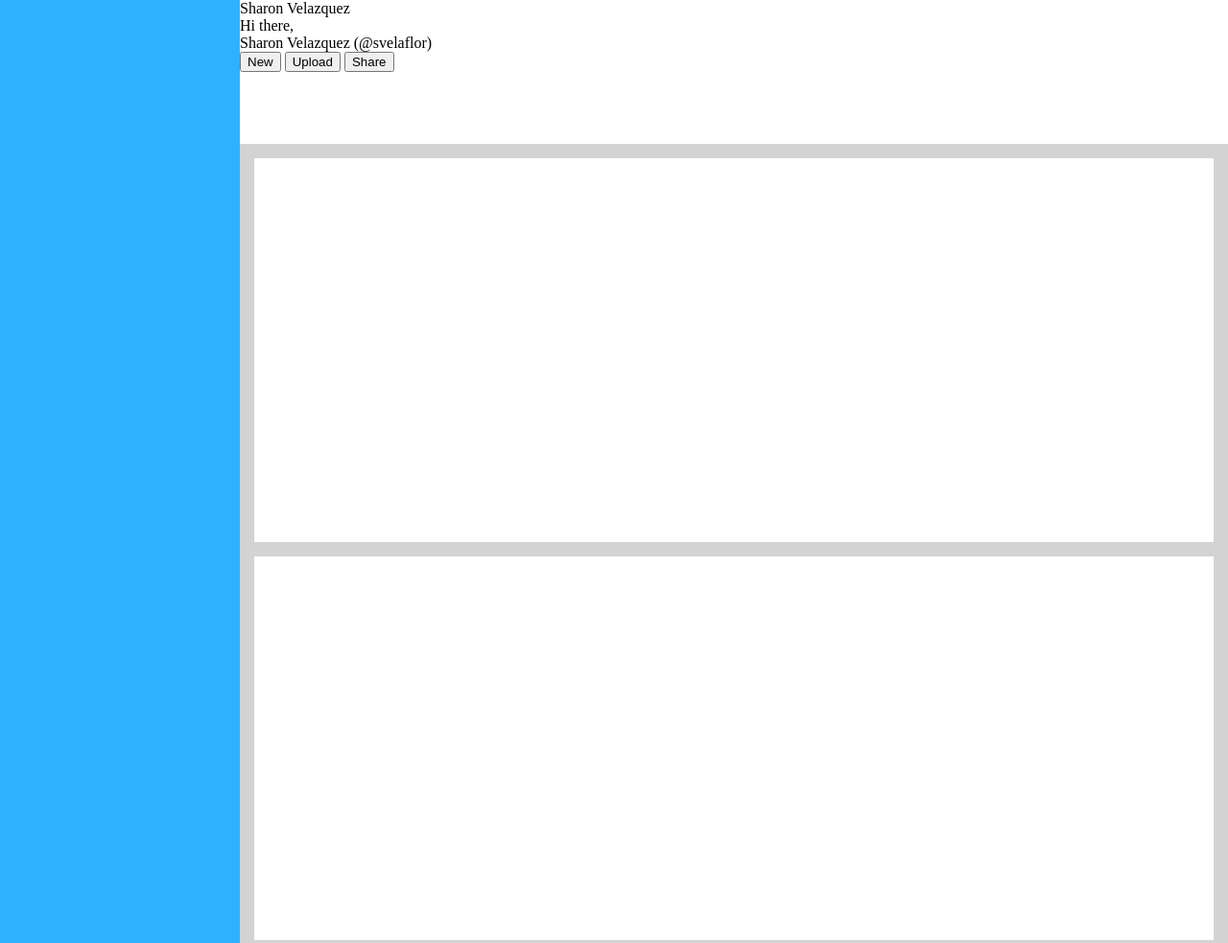
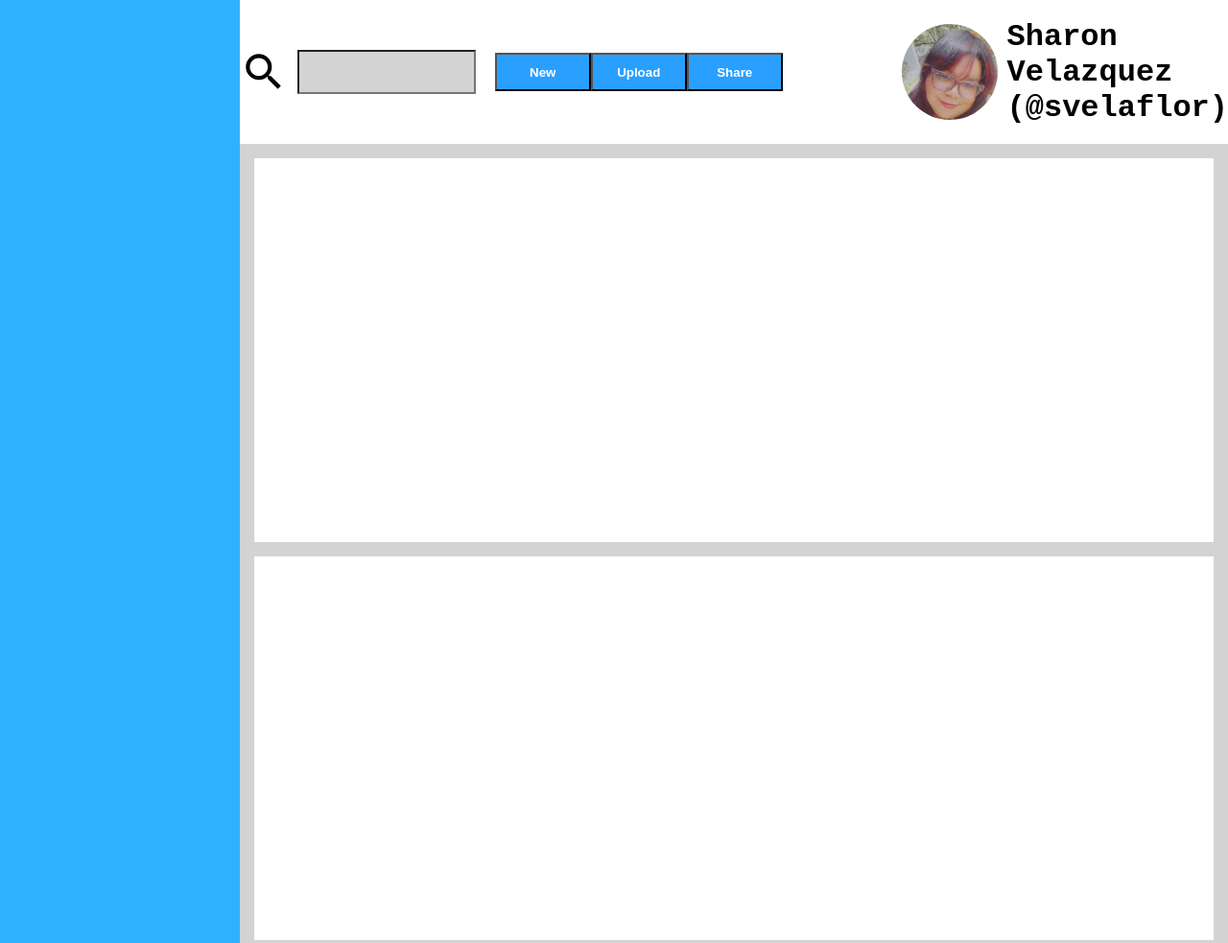
Before and after one commit to gitemeralds/Admin-Dashboard, a plain HTML site: page index.html in a window 1280 px wide. Shown: the top 983 px of the page at 96% size. Drawn offline with Linux system fonts and the light colour scheme.

Commit message:
Added several elements to header and styled them

```diff
--- a/index.html
+++ b/index.html
@@ -11,17 +11,24 @@
       <div class="sidebar"></div>
       <div class="content">
         <div class="header">
-          <div class="search-symbol"></div>
-          <div class="search-bar"></div>
-          <div class="notification-bell"></div>
-          <div class="profile-image"></div>
-          <div class="name">Sharon Velazquez</div>
-          <div class="profile-image-big"></div>
-          <div class="greeting">Hi there,</div>
-          <div class="big-name">Sharon Velazquez (@svelaflor)</div>
-          <button class="new">New</button>
-          <button class="upload">Upload</button>
-          <button class="Share">Share</button>
+          <div class="top">
+            <img src="images/magnify.svg" class="search-symbol">
+            <input class="search-bar"></input>
+            <div class="space"></div>
+            <button class="new">New</button>
+            <button class="upload">Upload</button>
+            <button class="Share">Share</button>
+            <div class="notification-bell"></div>
+            <div class="profile-image-wrapper">
+              <img src="images/IMG-20220729-WA0007.jpg" class="profile-image">
+            </div>
+            <div class="name">Sharon Velazquez (@svelaflor)</div>
+          </div>
+          <!-- <div class="bottom">
+            <div class="profile-image-big"></div>
+            <div class="greeting">Hi there,</div>
+            <div class="big-name">Sharon Velazquez (@svelaflor)</div>
+          </div> -->
         </div>
         <div class="main">
           <div class="projects">
--- a/styles.css
+++ b/styles.css
@@ -20,6 +20,46 @@ body {
 
 .header {
   background-color: white;
+  display: grid;
+  align-items: center;
+  font-family: 'Courier New', Courier, monospace;
+  font-weight: bolder;
+  font-size: xx-large;
+}
+
+.header .top {
+  display: grid;
+  grid-template-columns: 60px 3fr 20px 100px 100px 100px 2fr 110px 1fr;
+  align-items: center;
+}
+
+.search-symbol {
+  height: 50px;
+}
+
+.search-bar {
+  height: 40px;
+  background-color: lightgray;
+}
+
+.header button {
+  height: 40px;
+  background-color: #299fff;
+  color: white;
+  font-weight: bold;
+}
+
+.profile-image-wrapper {
+  width: 100px;
+  height: 100px;
+  overflow: hidden;
+  border-radius: 50%;
+}
+
+.profile-image {
+  width: 100%;
+  height: auto;
+  margin-top: -15px;
 }
 
 .main {
```
Also changed, not shown: images/IMG-20220729-WA0007.jpg (added), images/magnify.svg (added).
